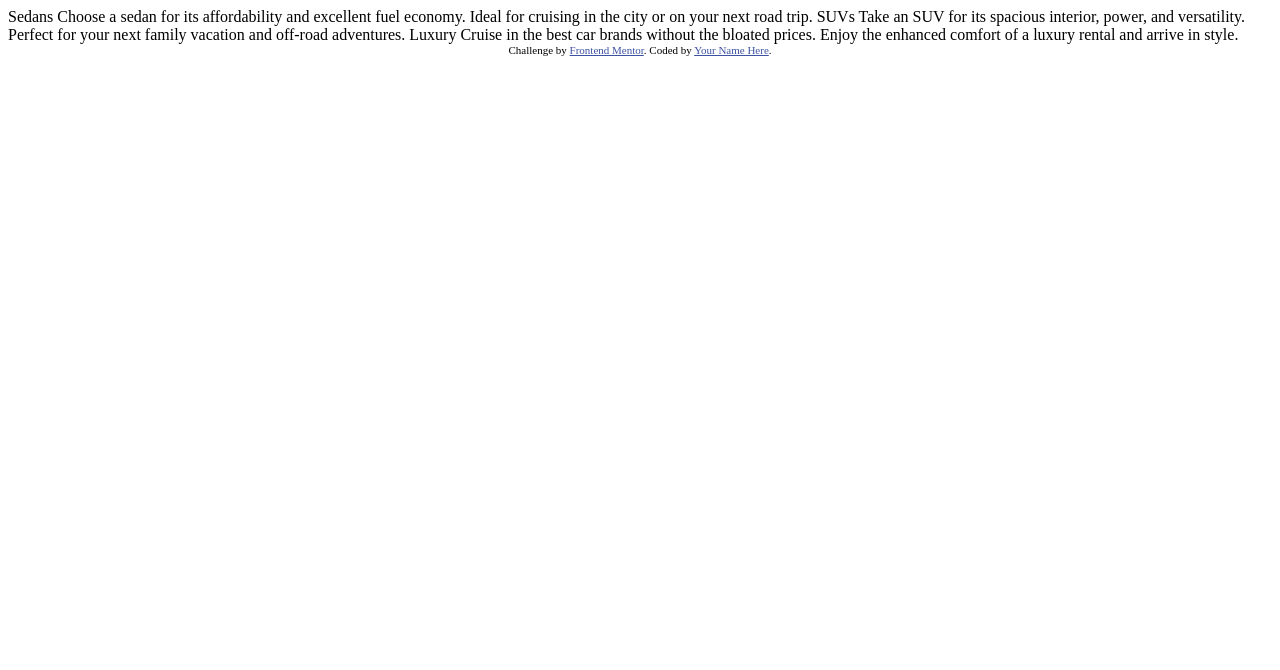
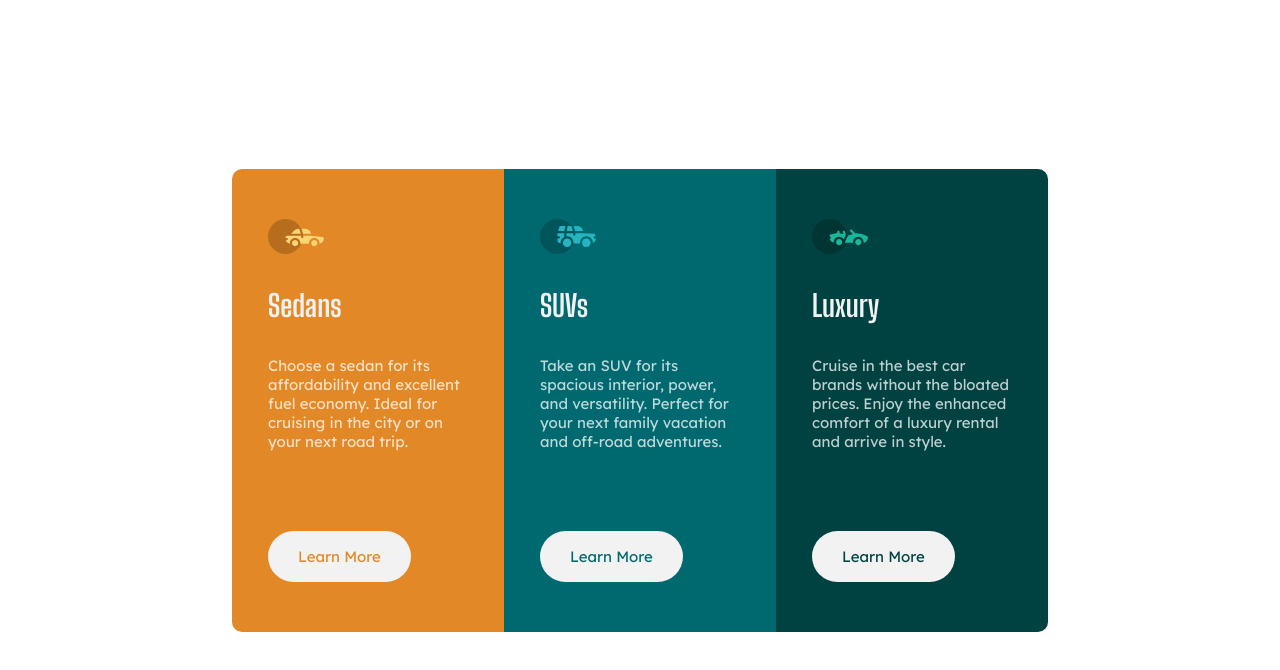
Before and after one commit to az0r234/Az0r234Portfolio, a website: page 3ColumnPreviewCardComponent/index.html in a window 1280 px wide. Drawn offline with Linux system fonts and the light colour scheme.

Commit message:
Added final changes for the 3 colum card component

```diff
--- a/3ColumnPreviewCardComponent/index.html
+++ b/3ColumnPreviewCardComponent/index.html
@@ -1,36 +1,60 @@
 <!DOCTYPE html>
 <html lang="en">
-<head>
-  <meta charset="UTF-8">
-  <meta name="viewport" content="width=device-width, initial-scale=1.0"> <!-- displays site properly based on user's device -->
+	<head>
+		<meta charset="UTF-8" />
+		<meta name="viewport" content="width=device-width, initial-scale=1.0" />
+		<!-- displays site properly based on user's device -->
 
-  <link rel="icon" type="image/png" sizes="32x32" href="./images/favicon-32x32.png">
+		<link
+			rel="icon"
+			type="image/png"
+			sizes="32x32"
+			href="./images/favicon-32x32.png"
+		/>
 
-  <title>Frontend Mentor | 3-column preview card component</title>
+		<title>3-column preview card component</title>
 
-  <!-- Feel free to remove these styles or customise in your own stylesheet 👍 -->
-  <style>
-    .attribution { font-size: 11px; text-align: center; }
-    .attribution a { color: hsl(228, 45%, 44%); }
-  </style>
-</head>
-<body>
-
-  Sedans
-  Choose a sedan for its affordability and excellent fuel economy. Ideal for cruising in the city
-  or on your next road trip.
-
-  SUVs
-  Take an SUV for its spacious interior, power, and versatility. Perfect for your next family vacation
-  and off-road adventures.
-
-  Luxury
-  Cruise in the best car brands without the bloated prices. Enjoy the enhanced comfort of a luxury
-  rental and arrive in style.
-
-  <div class="attribution">
-    Challenge by <a href="https://www.frontendmentor.io?ref=challenge" target="_blank">Frontend Mentor</a>.
-    Coded by <a href="#">Your Name Here</a>.
-  </div>
-</body>
+		<link rel="preconnect" href="https://fonts.googleapis.com" />
+		<link rel="preconnect" href="https://fonts.gstatic.com" crossorigin />
+		<link
+			href="https://fonts.googleapis.com/css2?family=Big+Shoulders+Display:wght@100..900&family=Lexend+Deca:wght@100..900&display=swap"
+			rel="stylesheet"
+		/>
+		<link rel="stylesheet" href="css/style.css" />
+	</head>
+	<body>
+		<main>
+			<section class="card">
+				<ul class="card-list">
+					<li class="card-list__item sedan">
+						<img class="card-list__item-icon" src="images/icon-sedans.svg" />
+						<h1 class="card-list__item-heading">Sedans</h1>
+						<p class="card-list__item-description">
+							Choose a sedan for its affordability and excellent fuel economy.
+							Ideal for cruising in the city or on your next road trip.
+						</p>
+						<a href="#" class="card-list__item-learn-more">Learn More</a>
+					</li>
+					<li class="card-list__item suvs">
+						<img class="card-list__item-icon" src="images/icon-suvs.svg" />
+						<h1 class="card-list__item-heading">SUVs</h1>
+						<p class="card-list__item-description">
+							Take an SUV for its spacious interior, power, and versatility.
+							Perfect for your next family vacation and off-road adventures.
+						</p>
+						<a href="#" class="card-list__item-learn-more">Learn More</a>
+					</li>
+					<li class="card-list__item luxury">
+						<img class="card-list__item-icon" src="images/icon-luxury.svg" />
+						<h1 class="card-list__item-heading">Luxury</h1>
+						<p class="card-list__item-description">
+							Cruise in the best car brands without the bloated prices. Enjoy
+							the enhanced comfort of a luxury rental and arrive in style.
+						</p>
+						<a href="#" class="card-list__item-learn-more">Learn More</a>
+					</li>
+				</ul>
+			</section>
+		</main>
+	</body>
 </html>
--- /dev/null
+++ b/3ColumnPreviewCardComponent/sass/_base.scss
@@ -0,0 +1,32 @@
+$bright-orange: hsl(31, 77%, 52%);
+$dark-cyan: hsl(184, 100%, 22%);
+$very-dark-cyan: hsl(179, 100%, 13%);
+
+$transparent-white: hsla(0, 0%, 100%, 0.75);
+$very-light-gray: hsl(0, 0%, 95%);
+
+@mixin font-lexend-deca {
+	font-family: 'Lexend Deca', serif;
+}
+
+@mixin font-big-shoulder-display {
+	font-family: 'Big Shoulders Display', serif;
+}
+
+*,
+*::after,
+*::before {
+	margin: 0;
+	padding: 0;
+	box-sizing: inherit;
+}
+
+html {
+	box-sizing: border-box;
+	font-size: 62.5%;
+}
+
+body {
+	font-size: 1.5rem;
+	@include font-lexend-deca();
+}
--- /dev/null
+++ b/3ColumnPreviewCardComponent/sass/_card.scss
@@ -0,0 +1,73 @@
+.card {
+	display: flex;
+	align-items: center;
+	justify-content: center;
+	height: 100vh;
+}
+
+.card-list {
+	display: flex;
+	list-style: none;
+	border-radius: 10px;
+	overflow: hidden;
+
+	@media (max-width: 42em) {
+		flex-direction: column;
+	}
+
+	&__item {
+		display: flex;
+		flex-direction: column;
+		gap: 3.3rem;
+		padding: 5rem 3.6rem;
+		flex: 1 0;
+		background-color: currentColor;
+	}
+
+	&__item-icon {
+		width: 5.6rem;
+	}
+
+	&__item-heading {
+		font-size: 3rem;
+		color: $very-light-gray;
+		@include font-big-shoulder-display();
+	}
+
+	&__item-description {
+		color: $transparent-white;
+		margin-bottom: calc(8rem - 3.3rem);
+		max-width: 20rem;
+	}
+
+	&__item-learn-more,
+	&__item-learn-more:link,
+	&__item-learn-more:visited {
+		background-color: $very-light-gray;
+		text-decoration: none;
+		color: currentColor;
+		padding: 1.6rem 3rem;
+		border-radius: 1000px;
+		align-self: flex-start;
+		transition: all 0.3s;
+	}
+
+	&__item-learn-more:hover,
+	&__item-learn-more:active {
+		color: $very-light-gray;
+		background-color: transparent;
+		box-shadow: inset 0px 0px 0px 3px $very-light-gray;
+	}
+}
+
+.sedan {
+	color: $bright-orange;
+}
+
+.suvs {
+	color: $dark-cyan;
+}
+
+.luxury {
+	color: $very-dark-cyan;
+}
--- /dev/null
+++ b/3ColumnPreviewCardComponent/sass/main.scss
@@ -0,0 +1,2 @@
+@import 'base';
+@import 'card';
```
Also changed, not shown: 3ColumnPreviewCardComponent/package.json (added, +18 -0 lines), 3ColumnPreviewCardComponent/css/style.css (added), 2 other files.
